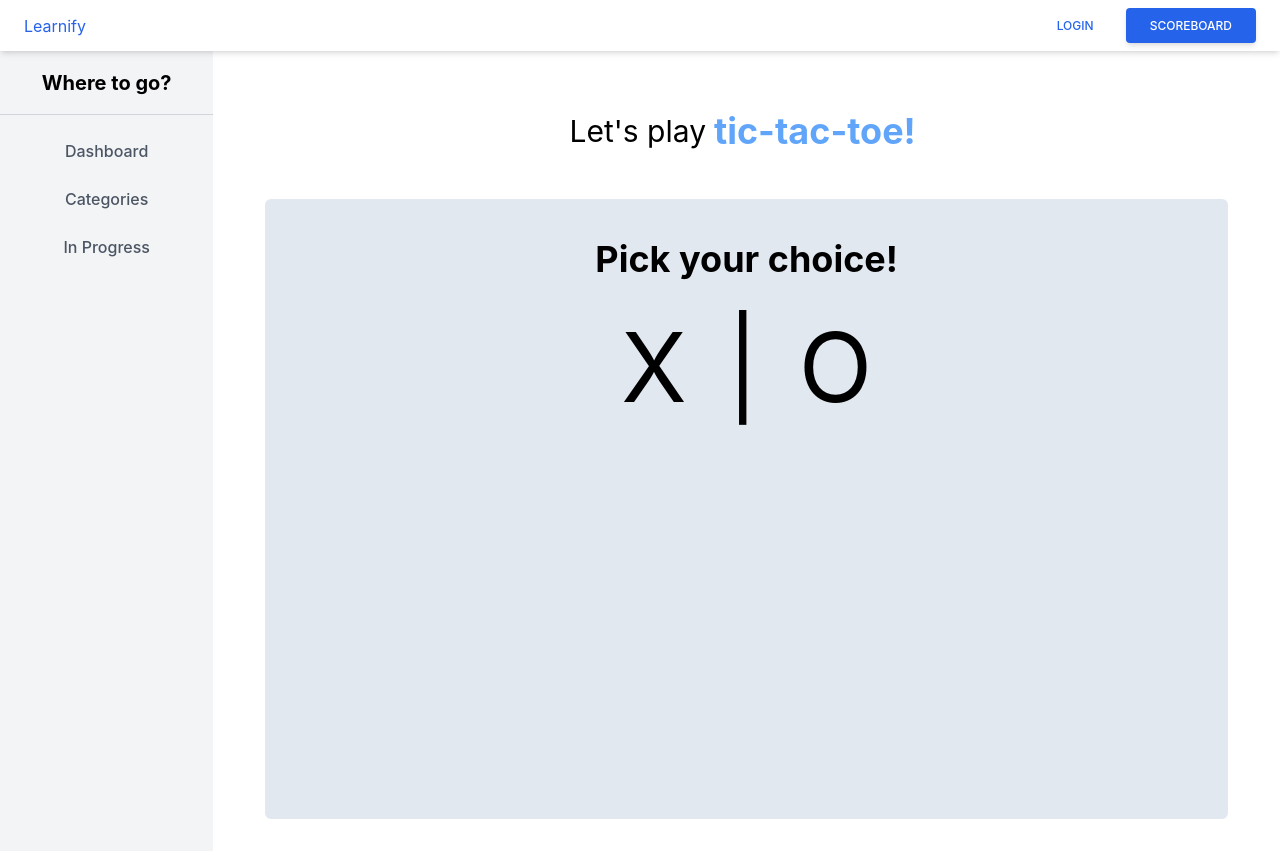
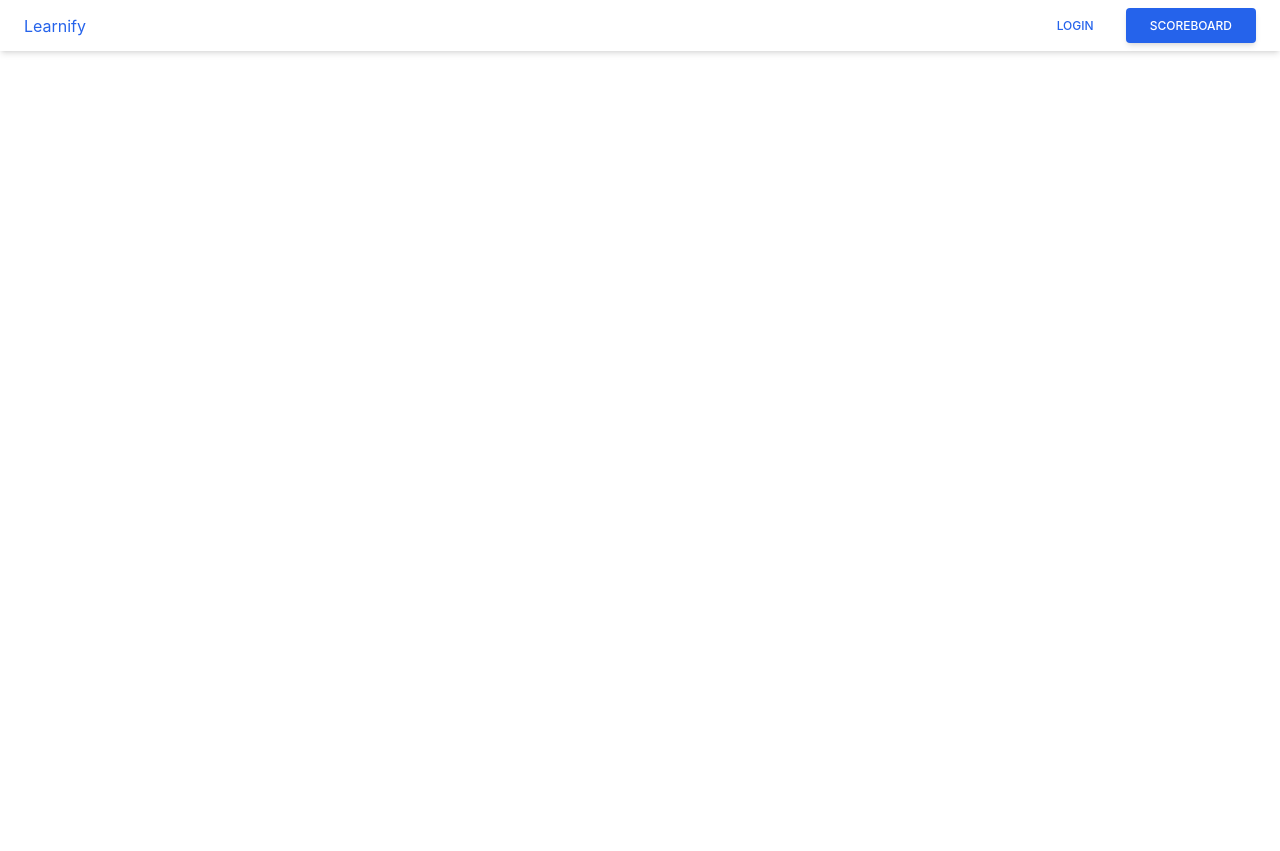
Before and after one commit to aqsaaqeel/learnify, a React (Create React App) app: page /tictactoe in a window 1280 px wide. After the commit the page ends 800 px from the top, so only its background shows below. Built offline with nearby package versions, Linux system fonts and the light colour scheme.

Commit message:
refactor: removed choice in tic-tac-toe

```diff
--- a/src/App.js
+++ b/src/App.js
@@ -2,7 +2,7 @@ import './App.css';
 import './index.css';
 import {Routes,Route} from "react-router-dom"
 import {Login,Landing,Signup,Home} from "./features"
-import { Dashboard, Progress, Lvl1,Tictactoe, TttGame, Lvl2, Python, Clang, Java, Lvc1, Lvpy1, Lvcpp1, Lvjava1 } from './pages';
+import { Dashboard, Progress, Lvl1, TttGame, Lvl2, Python, Clang, Java, Lvc1, Lvpy1, Lvcpp1, Lvjava1 } from './pages';
 import { Navbar} from './component';
 
 
@@ -27,7 +27,6 @@ function App() {
        <Route path='java' element={<Java/>} />
        <Route path='lvljava' element={<Lvjava1/>}/>
        <Route path = "/lvl2" element = {<Lvl2 />} />
-       <Route path = "/tictactoe" element = {<Tictactoe />} />
        <Route path = "/tttgame" element = {<TttGame />} />
      </Routes>
     </div>
--- a/src/pages/dashboard/Dashboard.jsx
+++ b/src/pages/dashboard/Dashboard.jsx
@@ -39,16 +39,7 @@ export const Dashboard = () => {
               Java
             </div>
           </Link>
-          <Link to="/">
-            <div className="language cursor-pointer hover:scale-125 bg-slate-400 w-48 h-24 flex justify-center items-center rounded-lg text-zinc-100">
-              HTML
-            </div>
-          </Link>
-          <Link to="/">
-            <div className="language cursor-pointer hover:scale-125 bg-slate-400 w-48 h-24 flex justify-center items-center rounded-lg text-zinc-100">
-              CSS
-            </div>
-          </Link>
+
         </div>
       </div>
     </div>
--- a/src/pages/index.js
+++ b/src/pages/index.js
@@ -10,6 +10,5 @@ export * from "./lvlpy/Lvpy1"
 export * from "./lvlc/Lvc1"
 export * from "./lvlcpp/Lvcpp1"
 export * from "./lvljava/Lvjava1"
-export * from "./tictactoe/Tictactoe"
 export * from "./tictactoe/TttGame"
 export * from "./lvl2/Lvl2"
--- a/src/pages/lvl1/Lvl1.jsx
+++ b/src/pages/lvl1/Lvl1.jsx
@@ -1,4 +1,5 @@
 import { Sidebar } from "../../component";
+import { Link } from "react-router-dom";
 export const Lvl1 = () => {
   const codeSnippet =
     `let x = 10;  const y = "hello";`;
@@ -12,7 +13,7 @@ export const Lvl1 = () => {
             <div className="row-span-1 welcome-text text-3xl flex p-5 items-center">
             <span className="font-bold text-4xl p-2">Level 1:</span> JavaScript
             </div>
-            <a href="/tictactoe"><button className="px-10 py-4 bg-blue-500 text-zinc-50 m-5 rounded-md ">Start Game</button></a>
+            <Link to="/tttgame"><button className="px-10 py-4 bg-blue-500 text-zinc-50 m-5 rounded-md ">Start Game</button></Link>
         </div>
         <div className="installation-info flex-1 flex flex-col items-start font-bold bg-slate-200 rounded-md p-10 mx-5 h-auto">
           <h1 className="text-4xl">What are variables?</h1>
--- a/src/pages/tictactoe/Tictactoe.jsx
+++ /dev/null
@@ -1,26 +0,0 @@
-import { Sidebar } from "../../component";
-
-export const Tictactoe = () => {
-  return (
-    <div className="flex h-screen">
-      <div className="flex-none bg-gray-200 w-1/6">
-        <Sidebar />
-      </div>
-      <div className="flex-1 flex flex-col gap-5 p-8">
-        <div className="row-span-1 welcome-text text-3xl flex p-5 justify-center text-center items-center">
-          Let's play
-          <span className="font-bold text-4xl p-2 text-blue-400">tic-tac-toe!</span>
-        </div>
-
-        <div className="installation-info flex-1 flex flex-col items-center bg-slate-200 rounded-md p-10 mx-5">
-          <h1 className="text-4xl  font-bold">Pick your choice!</h1>
-          <div className="criss-cross flex p-5">
-            <button><a href="/tttgame"><div className="cross text-8xl p-5 cursor-pointer hover:text-blue-400 hover:scale-125">X</div></a></button>
-            <div className="separation text-8xl p-5">|</div>
-            <button><div className="circle text-8xl p-5 cursor-pointer hover:text-blue-400 hover:scale-125">O</div></button>
-          </div>
-        </div>
-      </div>
-    </div>
-  );
-};
```
